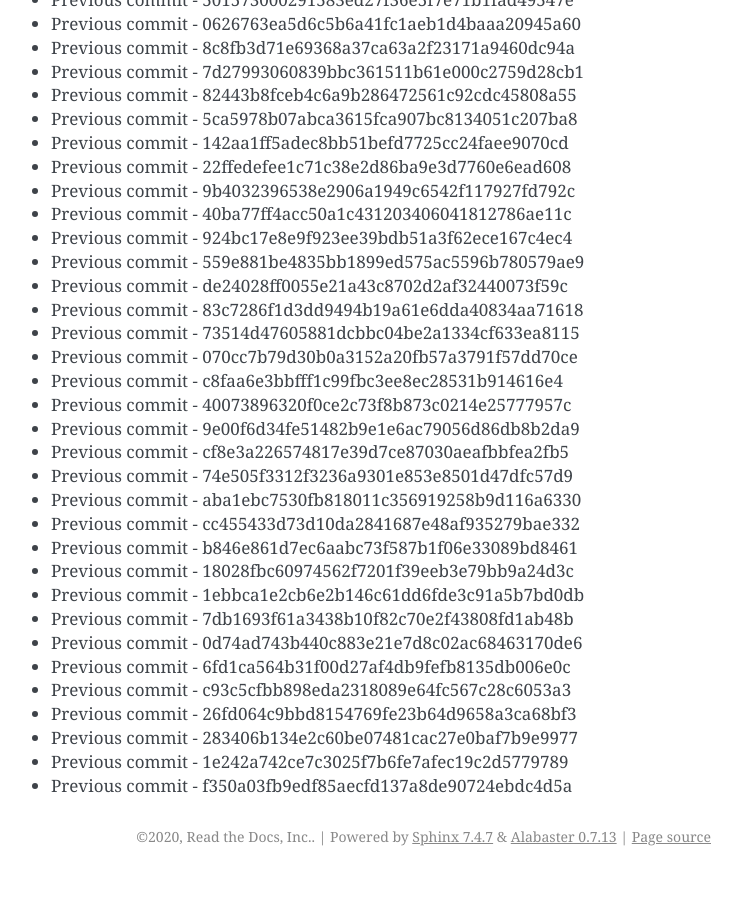
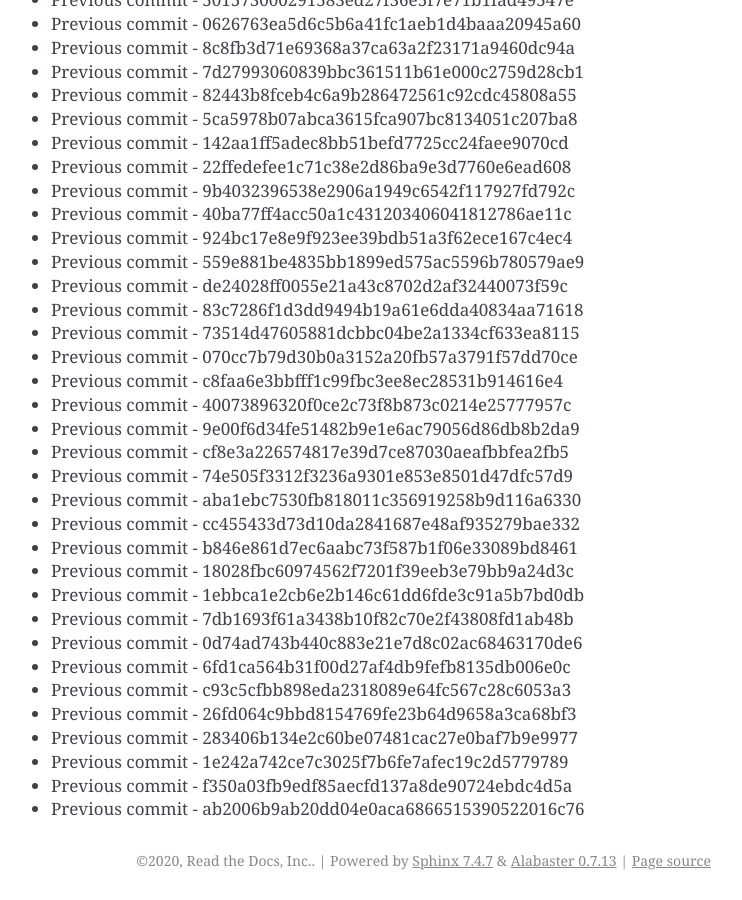
Before and after one commit to readthedocs/rtd-git-stresstest, a Sphinx documentation site: the page built from docs/updates.rst, in a window 1280 px wide and 900 px high, scrolled down 48249 px. Shown: the whole window, without its empty margins (399-1141 px from the left). Built offline with Sphinx 7.4.7, drawn with Linux system fonts in a browser that asks for light colours; before the commit the page ends 49125 px from its top, so only the background shows below that.

Commit message:
Generating commit from previous: ab2006b9ab20dd04e0aca6866515390522016c76

```diff
--- a/docs/updates.rst
+++ b/docs/updates.rst
@@ -2059,3 +2059,4 @@ It can be tested for any performance characteristics.
 * Previous commit - 283406b134e2c60be07481cac27e0baf7b9e9977
 * Previous commit - 1e242a742ce7c3025f7b6fe7afec19c2d5779789
 * Previous commit - f350a03fb9edf85aecfd137a8de90724ebdc4d5a
+* Previous commit - ab2006b9ab20dd04e0aca6866515390522016c76
```
